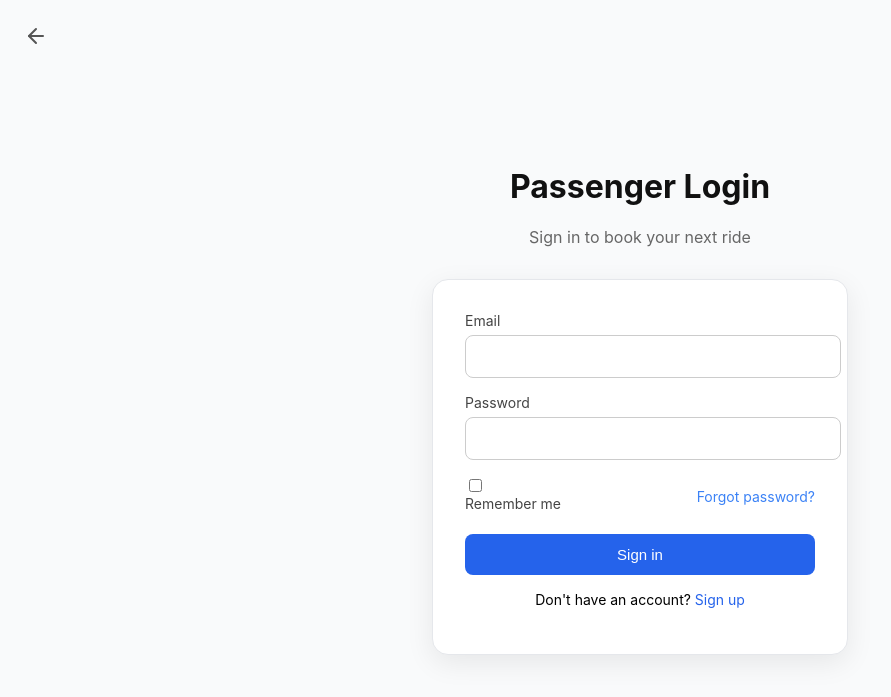
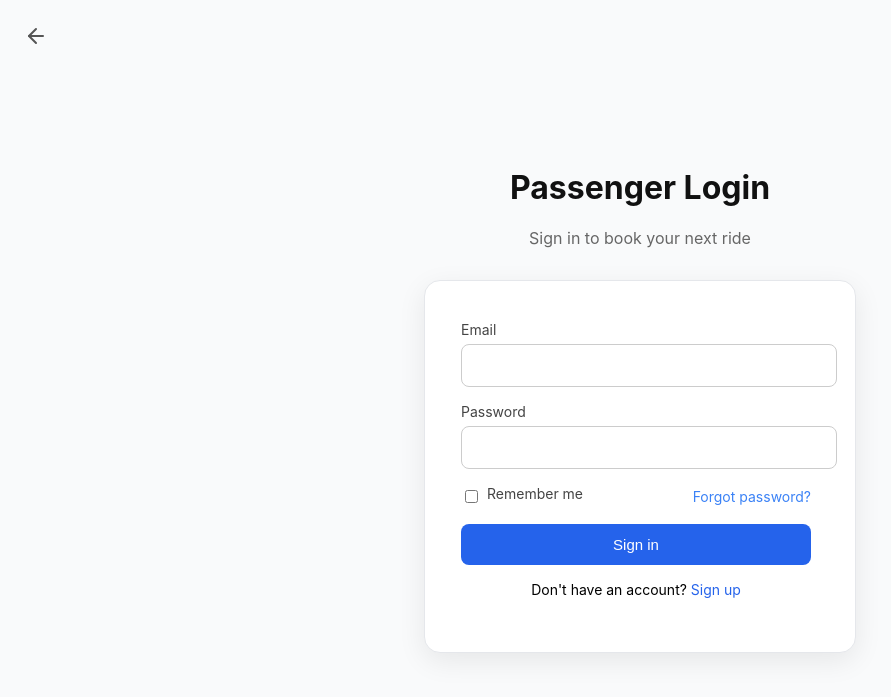
Before and after one commit to medaminebounya/Gestion-De-Services-De-Transport-Urbain, a PHP site: page /LoginPassenger.html in a window 1280 px wide. Shown: the top 697 px of the page, without its empty margins (0-891 px from the left). Run offline with PHP 8.4, Linux system fonts and the light colour scheme.

Commit message:
Improvements

```diff
--- a/Login.css
+++ b/Login.css
@@ -36,15 +36,6 @@ header p {
     color: #666;
 }
 
-.card {
-    background: white;
-    padding: 32px;
-    border-radius: 16px;
-    border: 1px solid #e5e7eb;
-    box-shadow: 0 8px 28px rgba(0,0,0,0.08);
-    width: 350px;
-}
-
 label {
     font-size: 14px;
     color: #444;
@@ -67,12 +58,27 @@ input:focus {
     border-color: #3b82f6;
 }
 
+.card {
+    background: white;
+    padding: 40px 44px 40px 36px;;
+    border-radius: 16px;
+    border: 1px solid #e5e7eb;
+    box-shadow: 0 8px 28px rgba(0,0,0,0.08);
+    width: 350px;
+}
+
 .remember-row {
     display: flex;
     justify-content: space-between;
     align-items: center;
     margin-bottom: 16px;
     font-size: 14px;
+}
+
+.remember-row div {
+    display: flex;
+    align-items: center;
+    gap: 6px;
 }
 
 .forgot {
--- a/LoginPassenger.html
+++ b/LoginPassenger.html
@@ -4,7 +4,7 @@
     <meta charset="UTF-8">
     <meta name="viewport" content="width=device-width, initial-scale=1.0">
     <title>RideRight - Passenger Login</title>
-    <link rel="stylesheet" href="login.css"> <!-- Our CSS -->
+    <link rel="stylesheet" href="Login.css"> <!-- Our CSS -->
     <script src="https://unpkg.com/feather-icons"></script>
 </head>
 
@@ -12,9 +12,6 @@
     <a href="../index.html" class="back-button">
         <i data-feather="arrow-left"></i>
     </a>
-    <!-- <a href="#" class="floating-btn">
-        <i data-feather="user"></i>
-    </a> -->
     <div class="container">
         <header>
             <h1>Passenger Login</h1>
```
